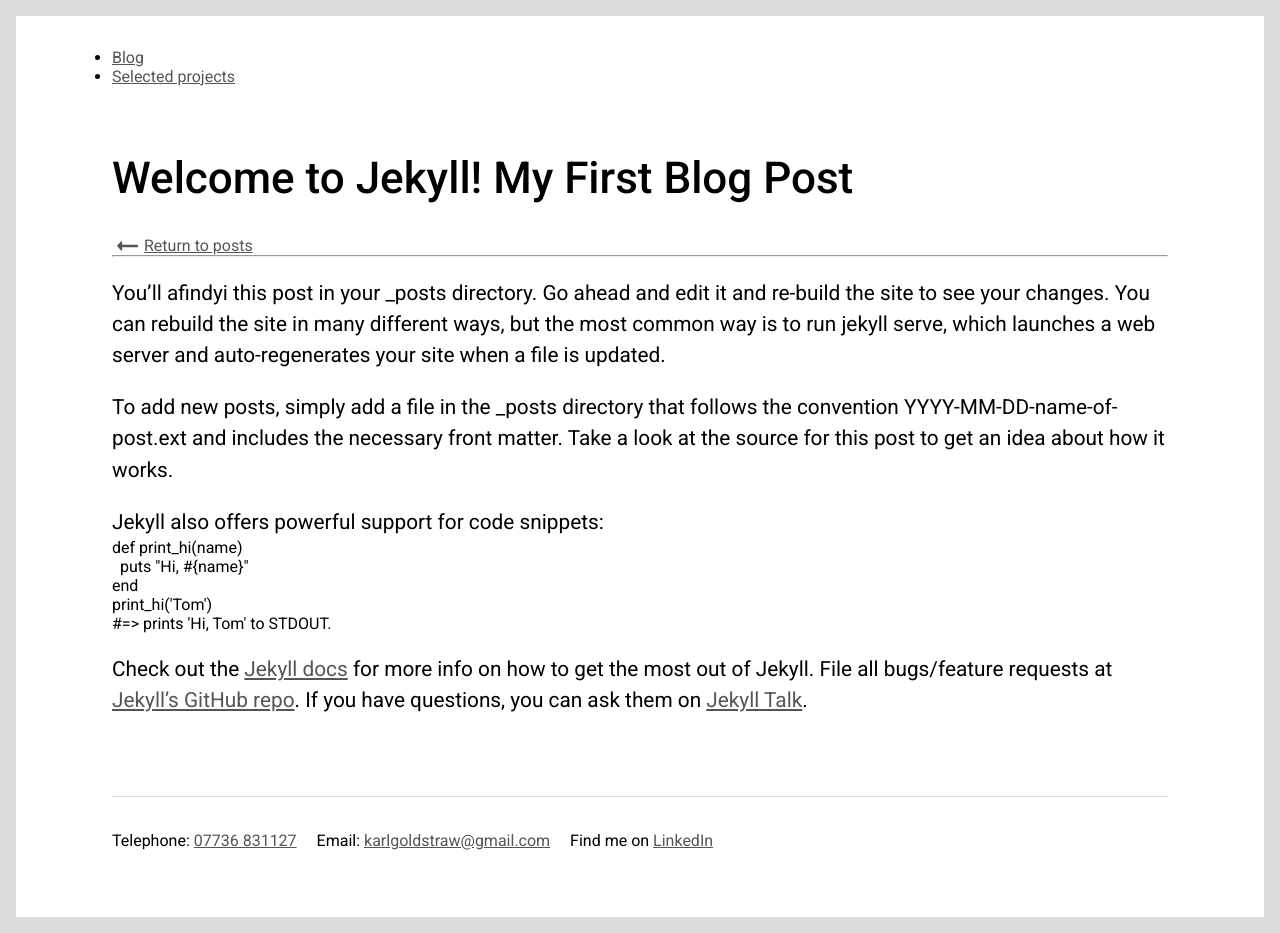
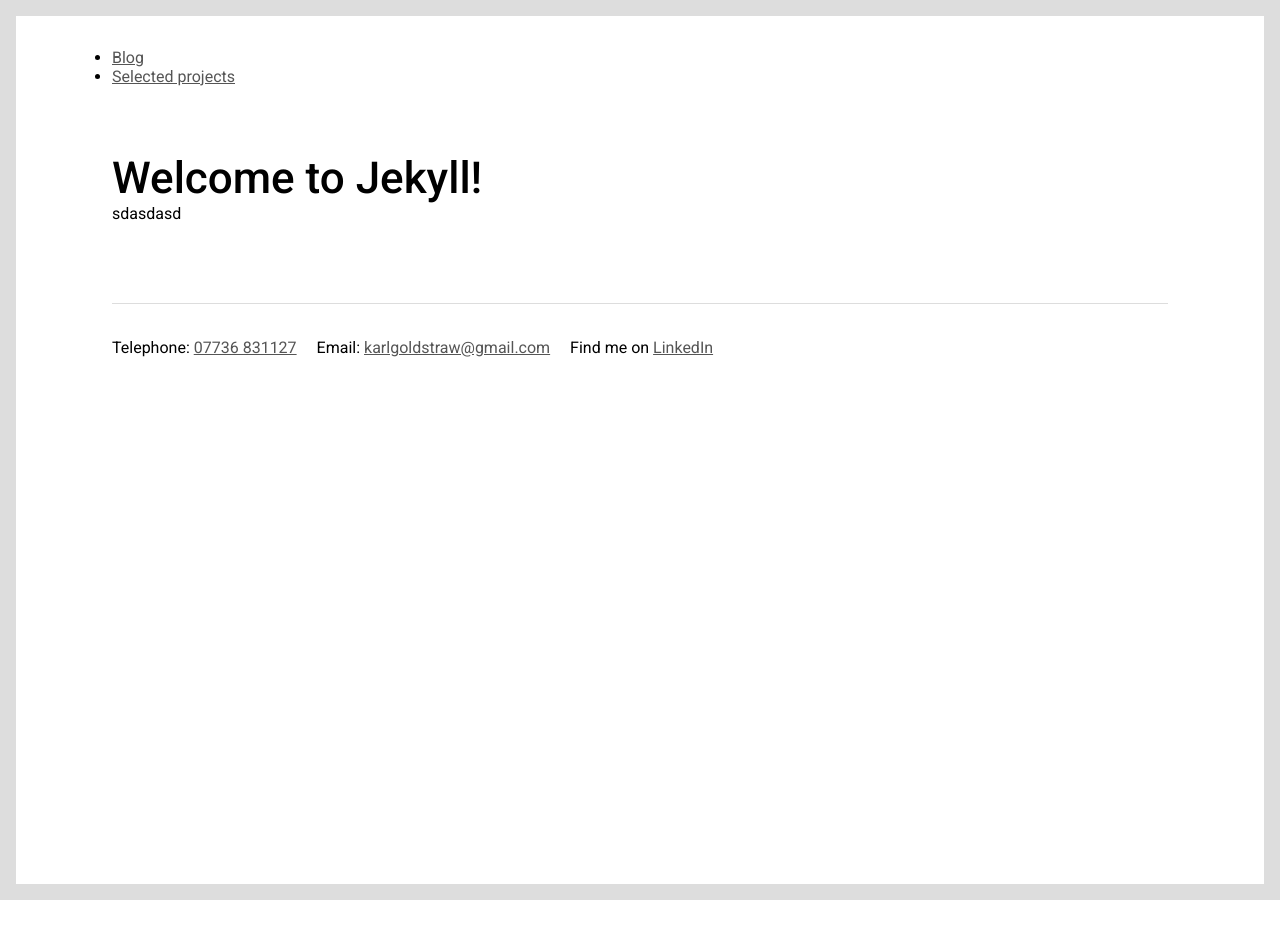
Before and after one commit to karlgoldstraw/jfolio, a Jekyll site: the page built from _posts/2018-11-25-welcome-to-jekyll.html, in a window 1280 px wide. Built offline with Jekyll 4.4.1, drawn with Linux system fonts in a browser that asks for light colours; after the commit the page ends 900 px from its top, so only the background shows below that.

Commit message:
modified blog templates

```diff
--- a/_layouts/page.html
+++ b/_layouts/page.html
@@ -16,9 +16,13 @@
 
   <header role="banner">
     <h1 class="intro">{{ page.intro }}</h1>
+
+    {% if page.name == 'blog.html' %}
+    {% else %}
     <a href="{{ site.baseurl }}/" class="back-arrow">
       <svg class="icon" xmlns="http://www.w3.org/2000/svg" viewBox="0 0 24 24" aria-hidden="true"><path d="M4.1 12.3l2.7 3c.2.2.5.2.7 0 .1-.1.1-.2.1-.3v-2h11c.6 0 1-.4 1-1s-.4-1-1-1h-11V9c0-.2-.1-.4-.3-.5h-.2c-.1 0-.3.1-.4.2l-2.7 3c0 .2 0 .4.1.6z"></path></svg> <span class="arrow-text">Return to home page</span>
     </a>
+    {% endif %}
   </header>
 
   <main>
--- a/_layouts/post.html
+++ b/_layouts/post.html
@@ -1,4 +1,5 @@
 ---
+
 ---
 
 <!DOCTYPE html>
@@ -14,17 +15,10 @@
 
 {% include navigation.html %}
 
-  <h1>{% for post in site.posts %}
-    {{ post.title }}
-  {% endfor %}</h1>
-  <a href="{{ site.baseurl }}/blog" class="back-arrow">
-    <svg class="icon" xmlns="http://www.w3.org/2000/svg" viewBox="0 0 24 24" aria-hidden="true"><path d="M4.1 12.3l2.7 3c.2.2.5.2.7 0 .1-.1.1-.2.1-.3v-2h11c.6 0 1-.4 1-1s-.4-1-1-1h-11V9c0-.2-.1-.4-.3-.5h-.2c-.1 0-.3.1-.4.2l-2.7 3c0 .2 0 .4.1.6z"></path></svg> <span class="arrow-text">Return to posts</span>
-  </a>
-  <hr>
-
   <main>
     <article>
-      {{content}}
+      <h1>{{ page.title }}</h1>
+      {{ content }}
     </article>
   </main>
 
--- a/_posts/2018-11-22-My-first-blog-post.md
+++ b/_posts/2018-11-22-My-first-blog-post.html
@@ -1,7 +1,11 @@
 ---
 layout: post
 categories: blog
+exclude: true
 ---
+
+
+
 
 Some content here hey asdasyry
 dasdasd
--- /dev/null
+++ b/_posts/2018-11-25-welcome-to-jekyll.html
@@ -0,0 +1,10 @@
+---
+layout: post
+title:  "Welcome to Jekyll!"
+date:   2018-11-25 15:17:12 +0000
+categories: blog
+exclude: true
+---
+
+
+sdasdasd
--- a/_posts/2018-11-25-welcome-to-jekyll.markdown
+++ /dev/null
@@ -1,27 +0,0 @@
----
-layout: post
-title:  "Welcome to Jekyll!"
-date:   2018-11-25 15:17:12 +0000
-categories: blog
----
-
-
-You’ll afindyi this post in your `_posts` directory. Go ahead and edit it and re-build the site to see your changes. You can rebuild the site in many different ways, but the most common way is to run `jekyll serve`, which launches a web server and auto-regenerates your site when a file is updated.
-
-To add new posts, simply add a file in the `_posts` directory that follows the convention `YYYY-MM-DD-name-of-post.ext` and includes the necessary front matter. Take a look at the source for this post to get an idea about how it works.
-
-Jekyll also offers powerful support for code snippets:
-
-{% highlight ruby %}
-def print_hi(name)
-  puts "Hi, #{name}"
-end
-print_hi('Tom')
-#=> prints 'Hi, Tom' to STDOUT.
-{% endhighlight %}
-
-Check out the [Jekyll docs][jekyll-docs] for more info on how to get the most out of Jekyll. File all bugs/feature requests at [Jekyll’s GitHub repo][jekyll-gh]. If you have questions, you can ask them on [Jekyll Talk][jekyll-talk].
-
-[jekyll-docs]: https://jekyllrb.com/docs/home
-[jekyll-gh]:   https://github.com/jekyll/jekyll
-[jekyll-talk]: https://talk.jekyllrb.com/
```
Also changed, not shown: blog.html (+4 -4 lines).
